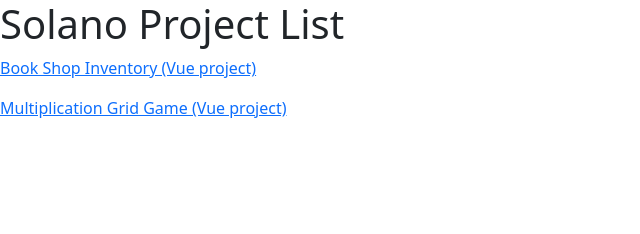
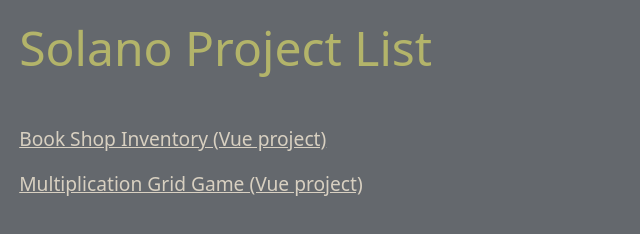
Before and after one commit to calixtasolano/calixtasolano.github.io, a plain HTML site: page index.html in a window 1280 px wide. Shown: the whole page, without its empty margins (0-640 px from the left). Drawn offline with Linux system fonts and the light colour scheme.

Commit message:
Add files via upload

```diff
--- /dev/null
+++ b/css/git-main-styles.css
@@ -0,0 +1,19 @@
+body {
+  padding: 1.2em;
+}
+
+body.git-main {
+  background-color: #64686d;
+}
+
+body.git-main > h1 {
+  color: #b3b46a;
+  font-size: 3em;
+  margin-bottom: 1em;
+}
+body.git-main > p {
+  font-size: 1.2em;
+}
+body.git-main > p > a {
+  color: #d8d0c1;
+}
--- a/index.html
+++ b/index.html
@@ -7,9 +7,10 @@
     <meta name="viewport" content="width=device-width, initial-scale=1, shrink-to-fit=no">
     <title>calixtasolano.github.io</title>
     <link rel="stylesheet" type="text/css" href="css/bootstrap.min.css">
+    <link rel="stylesheet" type="text/css" href="css/git-main-styles.css">
 </head>
 
-<body class="github">
+<body class="git-main">
     <h1>Solano Project List</h1>
     <p><a href="/vue-inventory/">Book Shop Inventory (Vue project)</a></p>
     <p><a href="/vue-multiplication-game/">Multiplication Grid Game (Vue project)</a></p>
```
